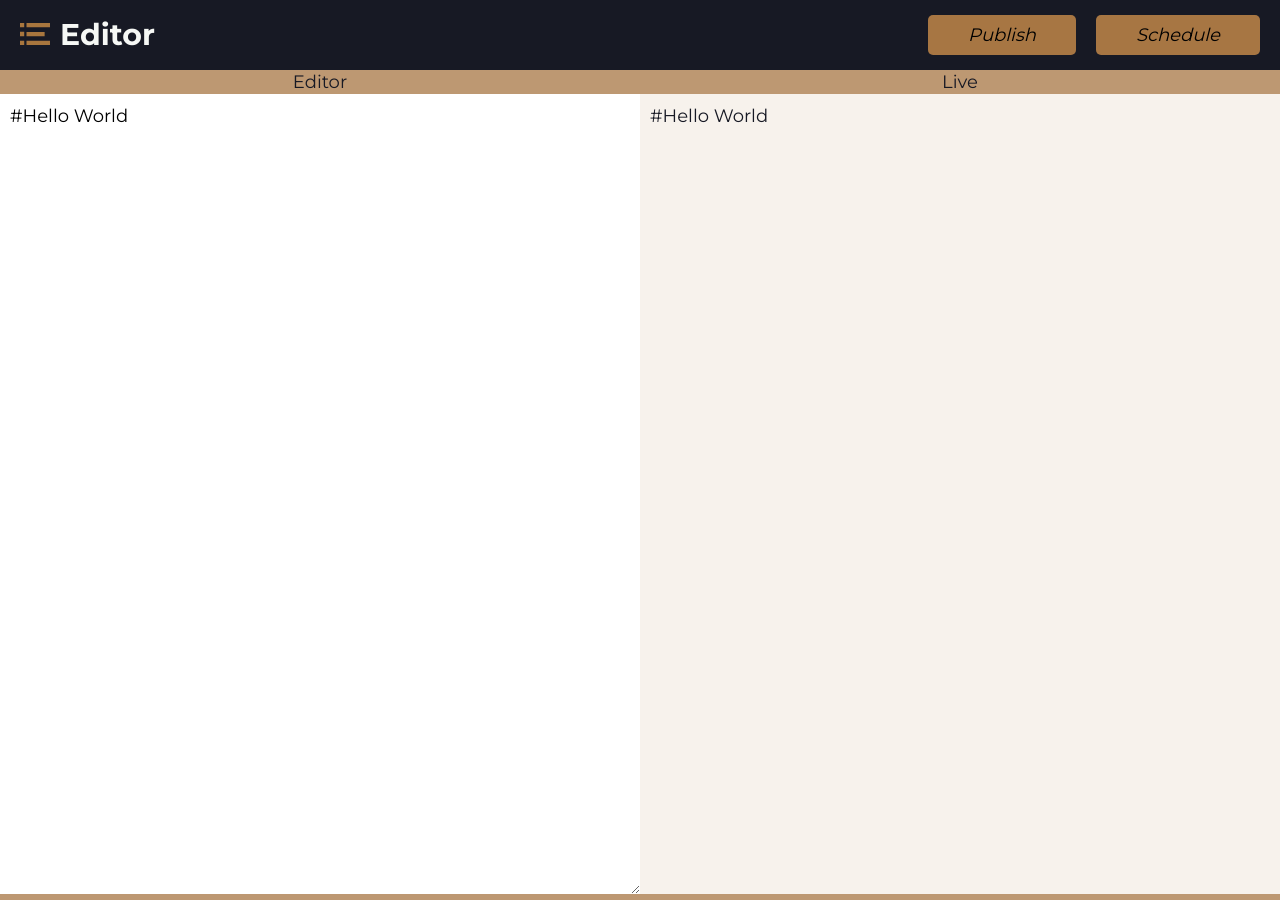
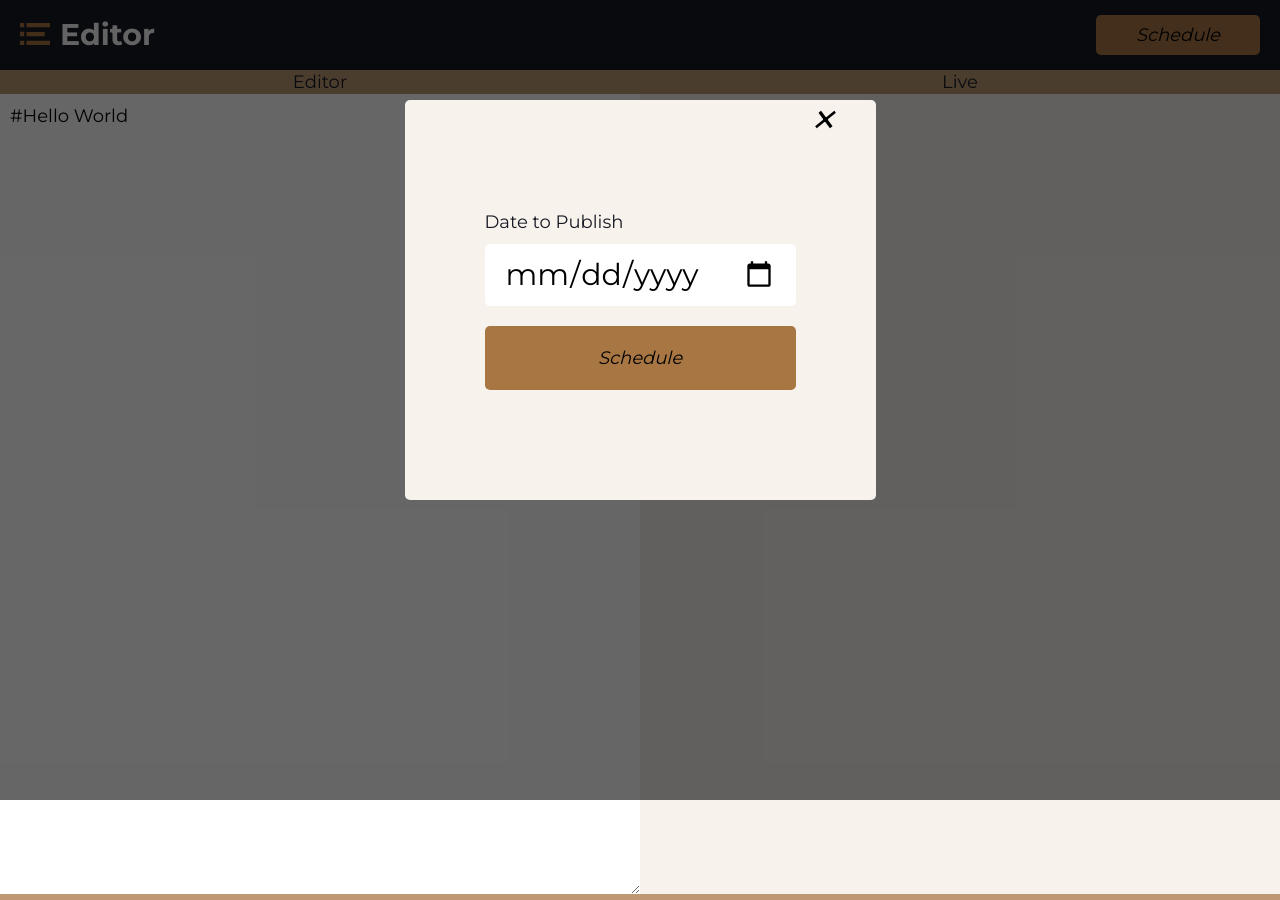
Before and after one commit to jonathandavidpollock/notesapp, a React (Create React App) app: page /Editor in a window 1280 px wide. Both pictures are taken after a click on the button "Schedule". Built offline with nearby package versions, Linux system fonts and the light colour scheme.

Commit message:
modal slightly working with on

```diff
--- a/src/components/Editor.js
+++ b/src/components/Editor.js
@@ -32,6 +32,8 @@ class Editor extends Component {
       sidebar:false
     };
   }
+
+
 
   displayNav() {
     this.setState({
--- a/src/components/EditorHeader.js
+++ b/src/components/EditorHeader.js
@@ -1,9 +1,22 @@
 import React, { Component } from 'react';
+import Modal from './Modal';
 import hamburger from '../assets/hamburger.svg';
 import './css/Header.css';
 
 
 class EditorHeader extends Component {
+  constructor(props) {
+    super(props);
+    this.modalToggle = this.modalToggle.bind(this);
+    this.state = {
+      modalOpened: false
+    };
+  }
+
+  modalToggle () {
+    this.setState({ modalOpened: !this.state.modalOpened })
+  }
+
   render() {
     return (
       <nav>
@@ -12,10 +25,11 @@ class EditorHeader extends Component {
           <h2 className="pageName">{this.props.title}</h2>
         </div>
         <div className="buttons">
-          <button className="btnPublish">Publish</button>
-          <button className="btnSchedule">Schedule</button>
+          <button onClick={this.modalToggle} className="btnSchedule">Schedule</button>
         </div>
+        <Modal state={this.state.modalOpened}/>
       </nav>
+
     )
   }
 }
--- /dev/null
+++ b/src/components/Modal.js
@@ -0,0 +1,20 @@
+import React, { Component } from 'react';
+import './css/Success.css';
+
+class Modal extends Component {
+  render() {
+    const containerClass = this.props.state ? 'modalWrapper' : 'displayNone';
+    return (
+      <div className={containerClass} >
+        <form>
+          <button className="close" data-dismiss="modal">×</button>
+          <label htmlFor="date">Date to Publish</label>
+          <input type="date" name="date" id="date"/>
+          <button type="submit" className="submit">Schedule</button>
+        </form>
+      </div>
+    )
+  }
+}
+
+export default Modal;
--- a/src/index.css
+++ b/src/index.css
@@ -288,3 +288,67 @@ textarea:focus {
 	font-style: italic;
 	margin-top: 10rem;
 }
+
+.modalWrapper {
+	position: absolute;
+	left: 0;
+	top: 0;
+	background-color: rgba(1,1,1,.6);
+	display: flex;
+	justify-content: center;
+	width: 100vw;
+	height: 100vh;
+}
+
+.modalWrapper form {
+	position: relative;
+	margin-top:10rem;
+	padding: 4rem 8rem;
+	background-color: #F7F2EC;
+	height:400px;
+	border-radius: 5px;
+	display: flex;
+  justify-content: center;
+  flex-direction: column;
+}
+
+.modalWrapper form input {
+	font-size: 3rem;
+	padding: 1rem 2rem;
+	line-height: 4rem;
+  border-radius: 5px;
+}
+
+.modalWrapper form input:hover {
+	cursor:pointer;
+}
+
+.modalWrapper form label {
+	margin-bottom: 1rem;
+}
+
+.submit{
+	padding: 2rem 4rem;
+	margin-top:2rem;
+}
+
+.close {
+	background-color: transparent;
+	text-align: right;
+	font-size:5rem;
+	position: absolute;
+	top: 0;
+	right: 0;
+}
+
+.close:hover {
+	background-color:transparent;
+	cursor:pointer;
+	position: absolute;
+  top: 0;
+  right: 0;
+}
+
+.displayNone {
+	display:none;
+}
```
Also changed, not shown: src/components/Success.js (deleted, +0 -14 lines).
